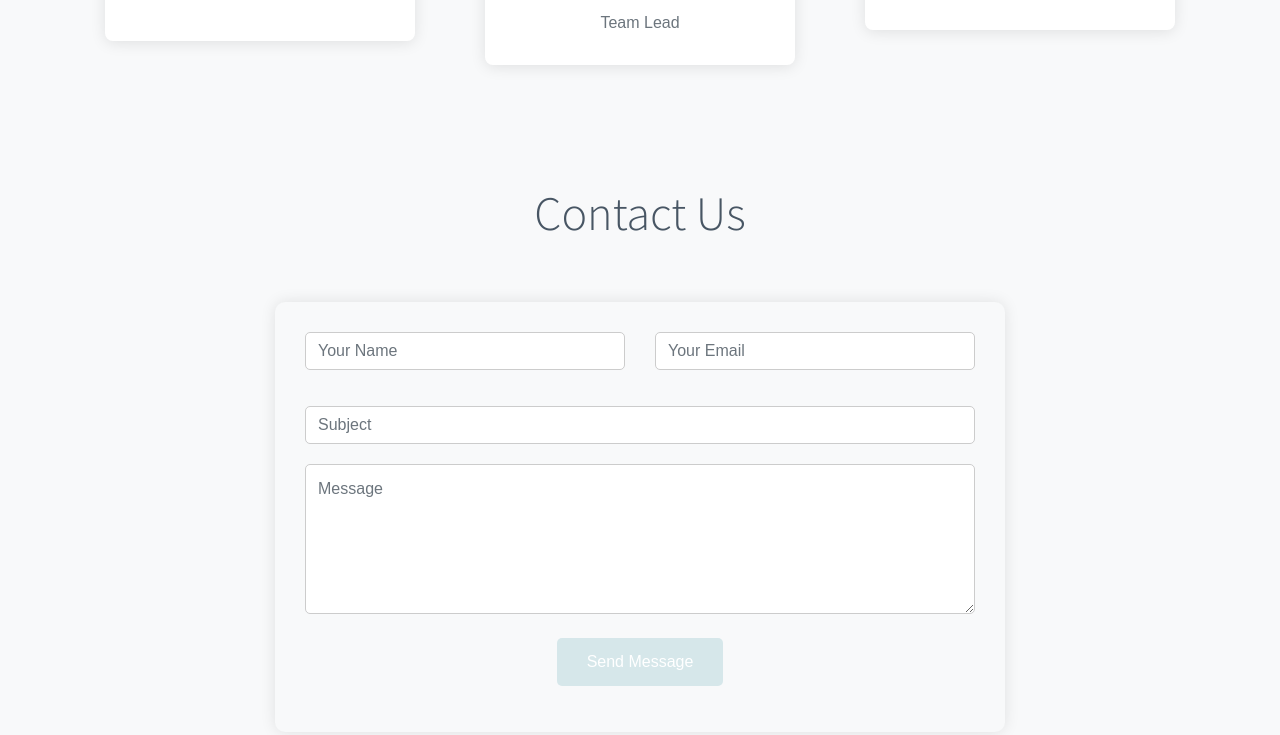
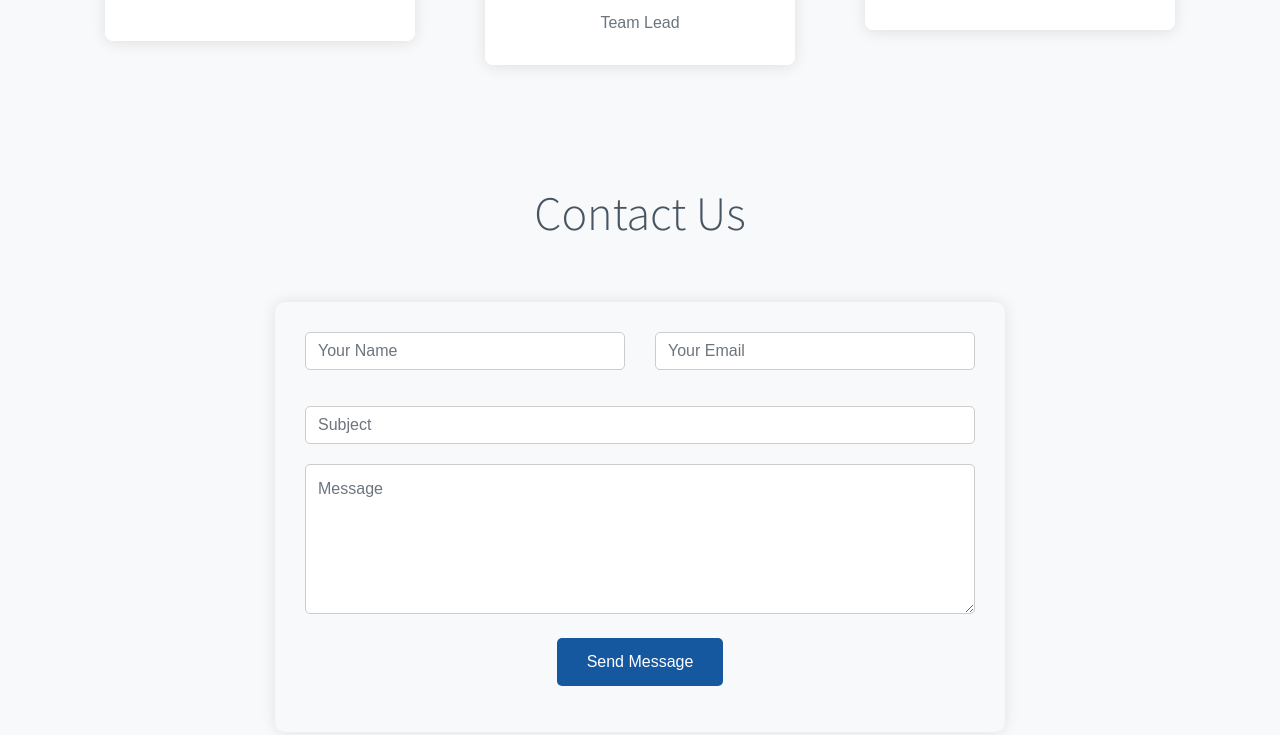
Before and after one commit to Rohit3003T/UdyogShala, a website: page main.html in a window 1280 px wide. Shown: the part 9184-9919 px from the top of the page. Drawn offline with nearby package versions, Linux system fonts and the light colour scheme.

Commit message:
Add files via upload

```diff
--- a/main.html
+++ b/main.html
@@ -201,7 +201,7 @@ height: 150px;
 
 .contact-form button {
 padding: 12px 30px;
-background-color:#D6E7EA;
+background-color:#1558a0;
 color: #fff;
 border: none;
 border-radius: 5px;
```
